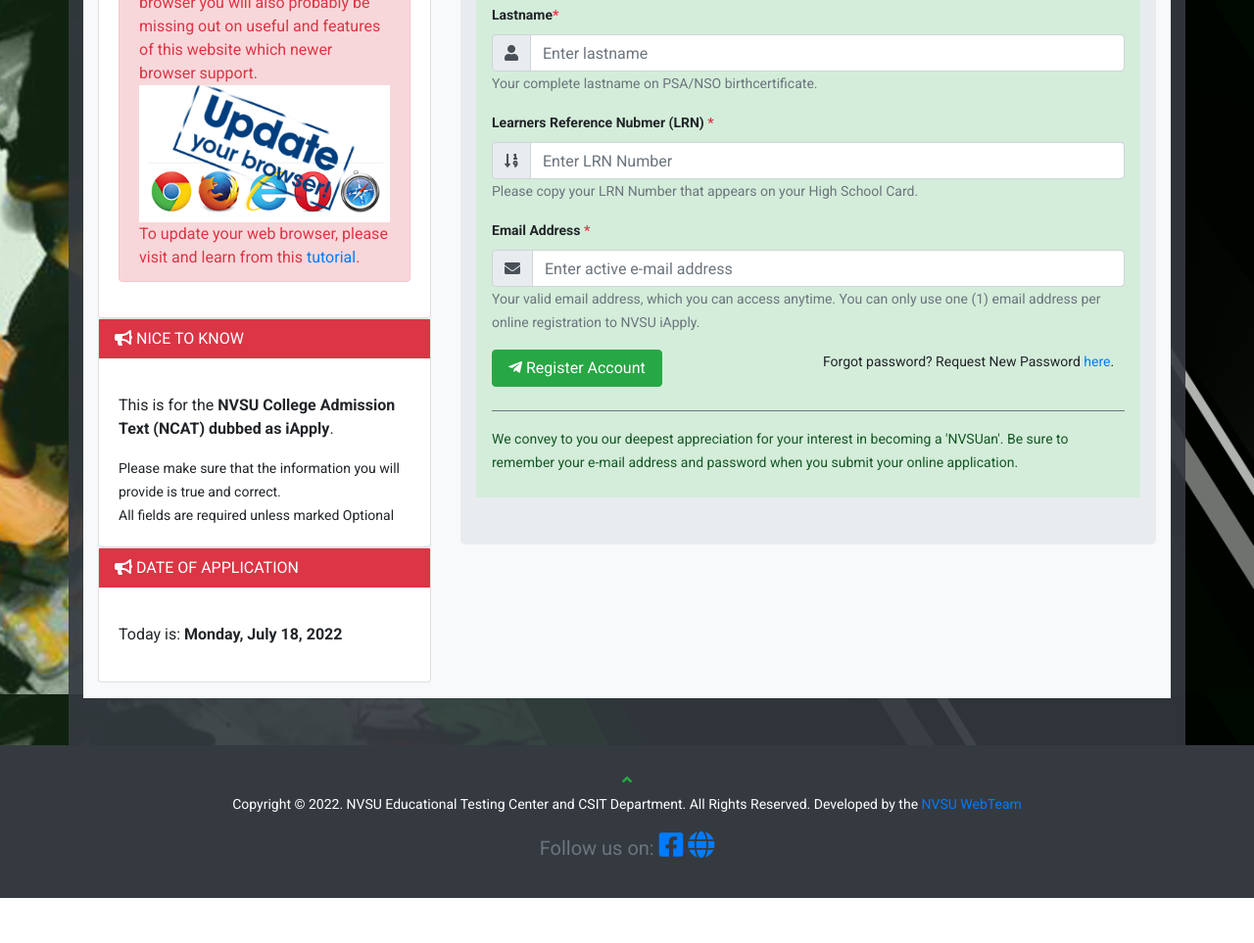
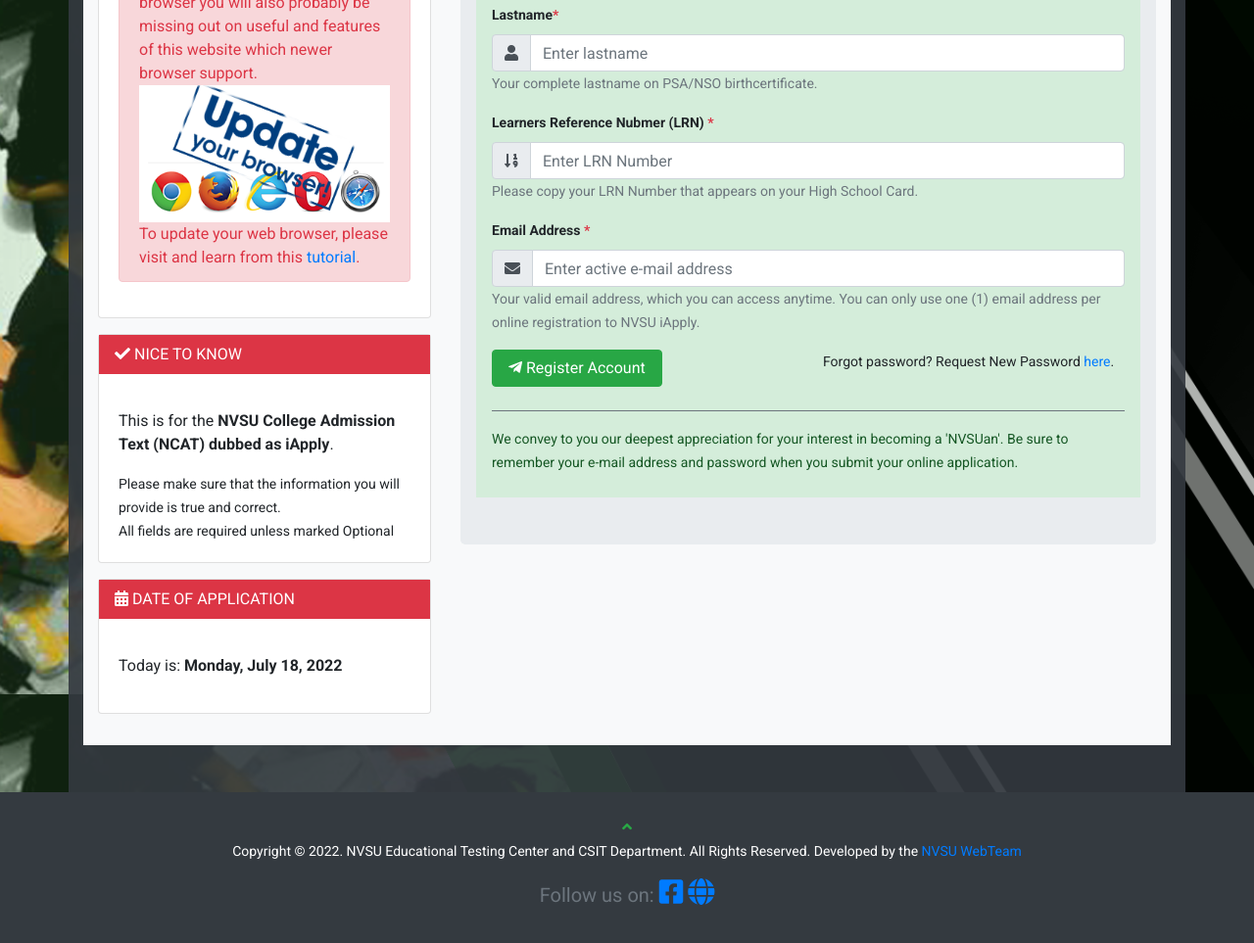
Before and after one commit to Ice713/Ruiz-FINAL-LAB-TERM-EXAMINATION, a plain HTML site: page index.html in a window 1280 px wide. Shown: the part 787-1750 px from the top of the page at 98% size. Before the commit the page ends 1704 px from the top, so only its background shows below. Drawn offline with nearby package versions, Linux system fonts and the light colour scheme; a web font is replaced by a local one.

Commit message:
Add files via upload

```diff
--- a/index.html
+++ b/index.html
@@ -86,16 +86,16 @@
                                     </div>
                                 </div>
                             </div>
-                            <div class="card">
-                                <p class="text-uppercase bg-danger text-white px-3 py-2"><i class="fas fa-bullhorn"></i> Nice to know</p>
+                            <div class="card mt-3">
+                                <p class="text-uppercase bg-danger text-white px-3 py-2"><i class="fas fa-check"></i> Nice to know</p>
                                 <div class="card-body">
                                     <p class="pb-0">This is for the <b>NVSU College Admission Text (NCAT) dubbed as iApply</b>.</p>
                                     <small>Please make sure that the information you will provide is true and correct.</small><br>
                                     <small>All fields are required unless marked Optional</small>
                                 </div>
                             </div>
-                            <div class="card">
-                                <p class="text-uppercase bg-danger text-white px-3 py-2"><i class="fas fa-bullhorn"></i> Date of application</p>
+                            <div class="card my-3">
+                                <p class="text-uppercase bg-danger text-white px-3 py-2"><i class="fas fa-calendar-alt"></i> Date of application</p>
                                 <div class="card-body">
                                     <p>Today is: <b id="date-today"></b></p>
                                 </div>
```
Also changed, not shown: 1 other file.
